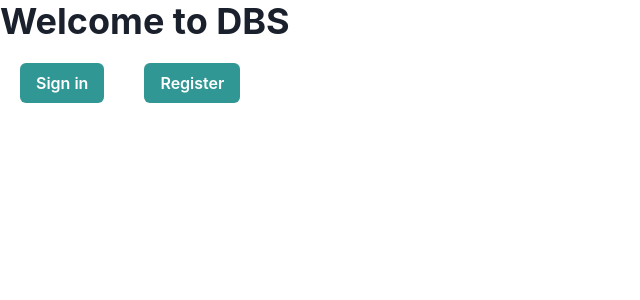
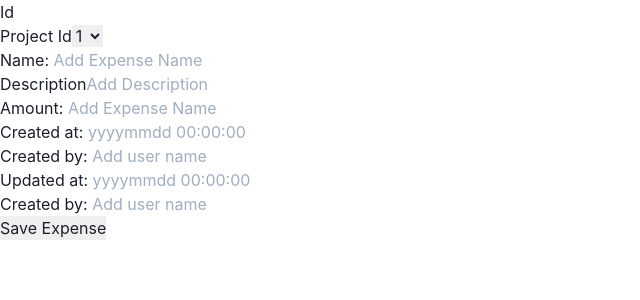
Before and after one commit to pingjuh/TT5_Group10, a React (Create React App) app in the folder client/: page /addExpense in a window 1280 px wide. Shown: the top 300 px of the page, without its empty margins (0-640 px from the left). Built offline with nearby package versions, Linux system fonts and the light colour scheme.

Commit message:
routing for addExpense

```diff
--- a/client/src/AddExpense.js
+++ b/client/src/AddExpense.js
@@ -13,7 +13,9 @@ const AddExpense = ({ onAdd }) => {
     const [updatedBy, setUpdatedBy] = useState('')
 
     return (
-        <form onSubmit={onSubmit}>
+        <form
+        // onSubmit={onSubmit}
+        >
           <div>
             <label>Id</label>
           </div>
--- a/client/src/index.js
+++ b/client/src/index.js
@@ -6,6 +6,7 @@ import { BrowserRouter, Routes, Route } from 'react-router-dom';
 import Signin from './Signin';
 // import Register from './Register';
 import { ChakraProvider } from '@chakra-ui/react'
+import AddExpense from './AddExpense';
 
 const root = ReactDOM.createRoot(document.getElementById('root'));
 root.render(
@@ -15,6 +16,8 @@ root.render(
       <Routes>
       <Route path="/*" element={<App />} />
         <Route path="/Signin" element={<Signin />} />
+        <Route path="/addExpense" element={<AddExpense />} />
+        <Route path="/showExpenses/:id" element={<AddExpense />} />
         {/* <Route path="/Register" element={<Register />} /> */}
       </Routes>
     </BrowserRouter>
```
Also changed, not shown: client/src/ExpensesRender.js (added).
